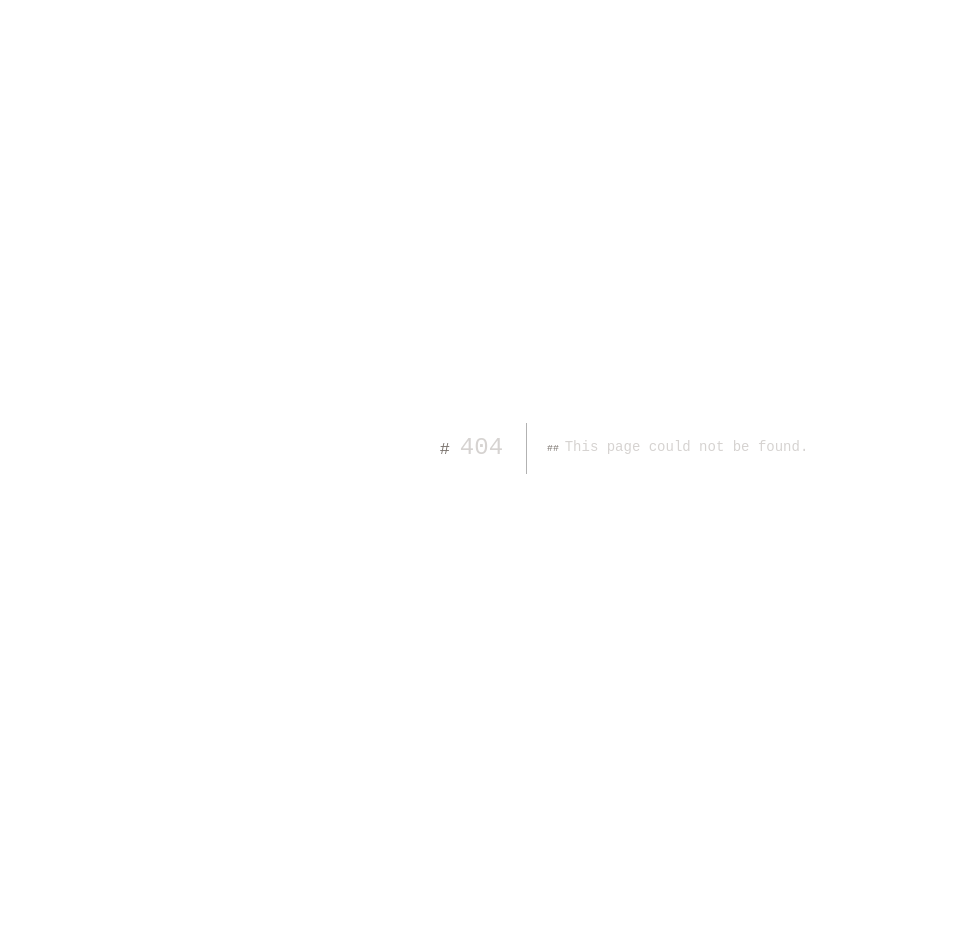
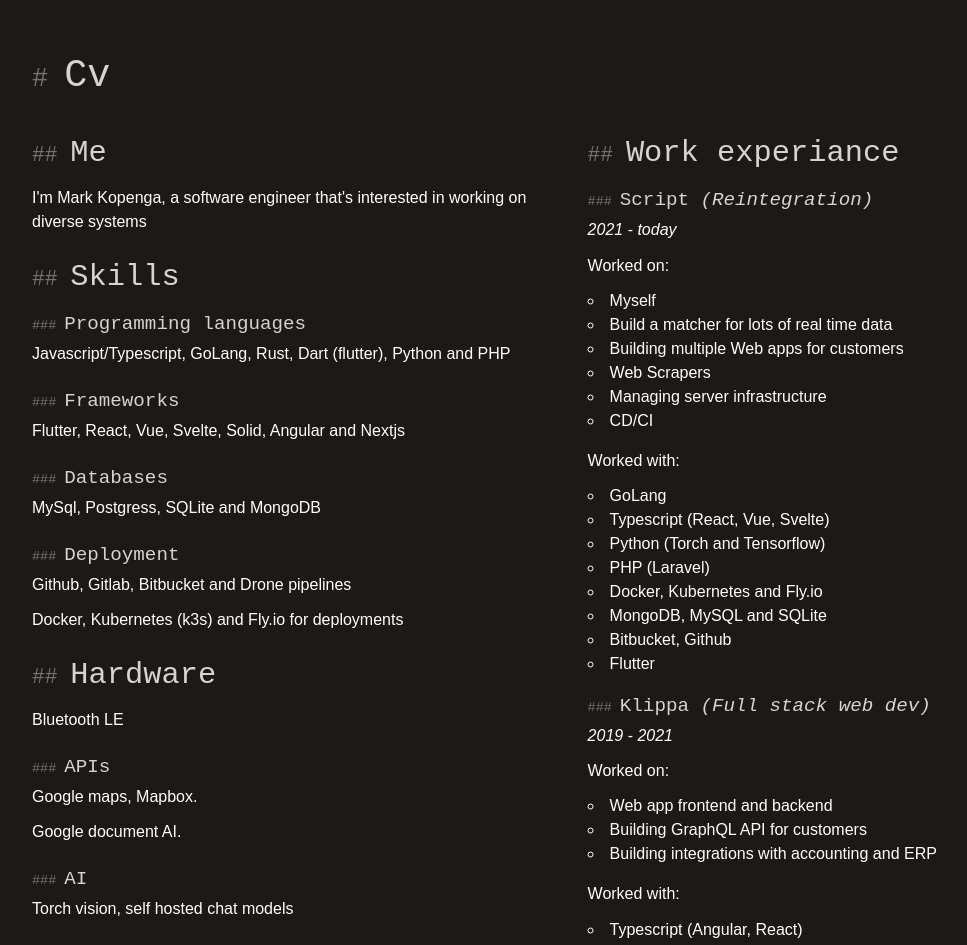
Before and after one commit to mjarkk/mkopenga, a Next.js app: page /cv in a window 1280 px wide. Before the commit this address had no page. Shown: the top 945 px of the page, without its empty margins (16-983 px from the left). Before the commit the page ends 896 px from the top, so only its background shows below. Built offline with nearby package versions, Linux system fonts and the light colour scheme; a web font is replaced by a local one.

Commit message:
Add cv page

```diff
--- /dev/null
+++ b/src/app/cv/custom.css
@@ -0,0 +1,35 @@
+h1 {
+    font-size: 2.4rem;
+}
+
+h2 {
+    font-size: 1.9rem;
+}
+
+h3 {
+    font-size: 1.2rem;
+}
+
+h2,
+h3 {
+    margin-top: .6rem;
+}
+
+
+
+@media print {
+    html {
+        font-size: 15px;
+    }
+
+    body {
+        color: black;
+    }
+
+    h1,
+    h2,
+    h3,
+    h4 {
+        color: black;
+    }
+}
--- /dev/null
+++ b/src/app/cv/me.mdx
@@ -0,0 +1,3 @@
+## Me
+
+I'm Mark Kopenga, a software engineer that's interested in working on diverse systems
--- /dev/null
+++ b/src/app/cv/page.tsx
@@ -0,0 +1,21 @@
+import WorkExperiance from './work-experiance.mdx'
+import Me from './me.mdx'
+import Skills from './skills.mdx'
+
+import './custom.css'
+
+export default function Cv() {
+    return <>
+        <h1>Cv</h1>
+
+        <div className='md:flex md:gap-2'>
+            <div>
+                <Me />
+                <Skills />
+            </div>
+            <div>
+                <WorkExperiance />
+            </div>
+        </div>
+    </>
+}
--- /dev/null
+++ b/src/app/cv/skills.mdx
@@ -0,0 +1,33 @@
+## Skills
+
+### Programming languages
+
+Javascript/Typescript, GoLang, Rust, Dart (flutter), Python and PHP
+
+### Frameworks
+
+Flutter, React, Vue, Svelte, Solid, Angular and Nextjs
+
+### Databases
+
+MySql, Postgress, SQLite and MongoDB
+
+### Deployment
+
+Github, Gitlab, Bitbucket and Drone pipelines
+
+Docker, Kubernetes (k3s) and Fly.io for deployments
+
+## Hardware
+
+Bluetooth LE
+
+### APIs
+
+Google maps, Mapbox.
+
+Google document AI.
+
+### AI
+
+Torch vision, self hosted chat models
--- /dev/null
+++ b/src/app/cv/want-to-learn.mdx
@@ -0,0 +1,8 @@
+## Learning wishlist
+
+*Here are some things i still want to learn more about*
+
+- More AI things
+- Languages: C++, Swift
+- Emmbeded programming
+- Do things with NFC
--- /dev/null
+++ b/src/app/cv/work-experiance.mdx
@@ -0,0 +1,68 @@
+## Work experiance
+
+### Script *(Reintegration)*
+
+*2021 - today*
+
+Worked on:
+
+- Myself
+- Build a matcher for lots of real time data
+- Building multiple Web apps for customers
+- Web Scrapers
+- Managing server infrastructure
+- CD/CI
+
+Worked with:
+
+- GoLang
+- Typescript (React, Vue, Svelte)
+- Python (Torch and Tensorflow)
+- PHP (Laravel)
+- Docker, Kubernetes and Fly.io
+- MongoDB, MySQL and SQLite
+- Bitbucket, Github
+- Flutter
+
+### Klippa *(Full stack web dev)*
+
+*2019 - 2021*
+
+Worked on:
+
+- Web app frontend and backend
+- Building GraphQL API for customers
+- Building integrations with accounting and ERP
+
+Worked with:
+
+- Typescript (Angular, React)
+- GoLang
+- GraphQL
+- Docker
+- MongoDB, MySQL
+- GitLab
+
+### Intership at KPN
+
+*2018*
+
+Worked on:
+
+- Build a web app for automated setting up proxy servers with ssl certificates for internal KPN infra
+
+Worked with:
+
+- Docker
+- HaProxy
+- React
+- GoLang
+- Nodejs
+- MongoDB
+- Github
+
+### Interships at Beeproger and Brainconsultant
+
+*2016-2017*
+
+Mainly learned a lot of basic web development skills in this period
--- a/src/app/globals.css
+++ b/src/app/globals.css
@@ -91,6 +91,7 @@
 ul {
   list-style-type: circle;
   list-style-position: inside;
+  margin-bottom: 1rem;
 }
 
 @media only screen and (max-width: 800px) {
```
